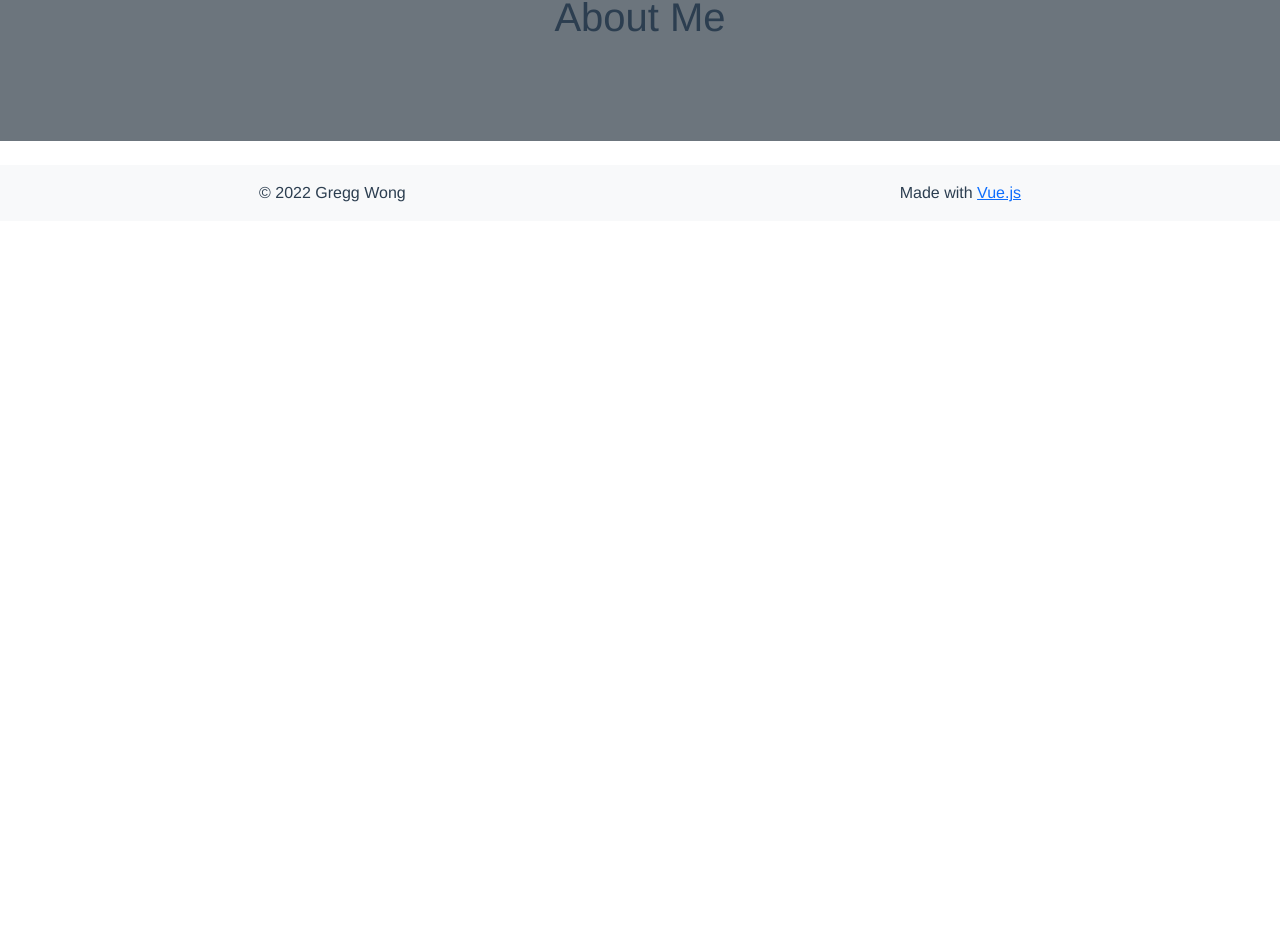
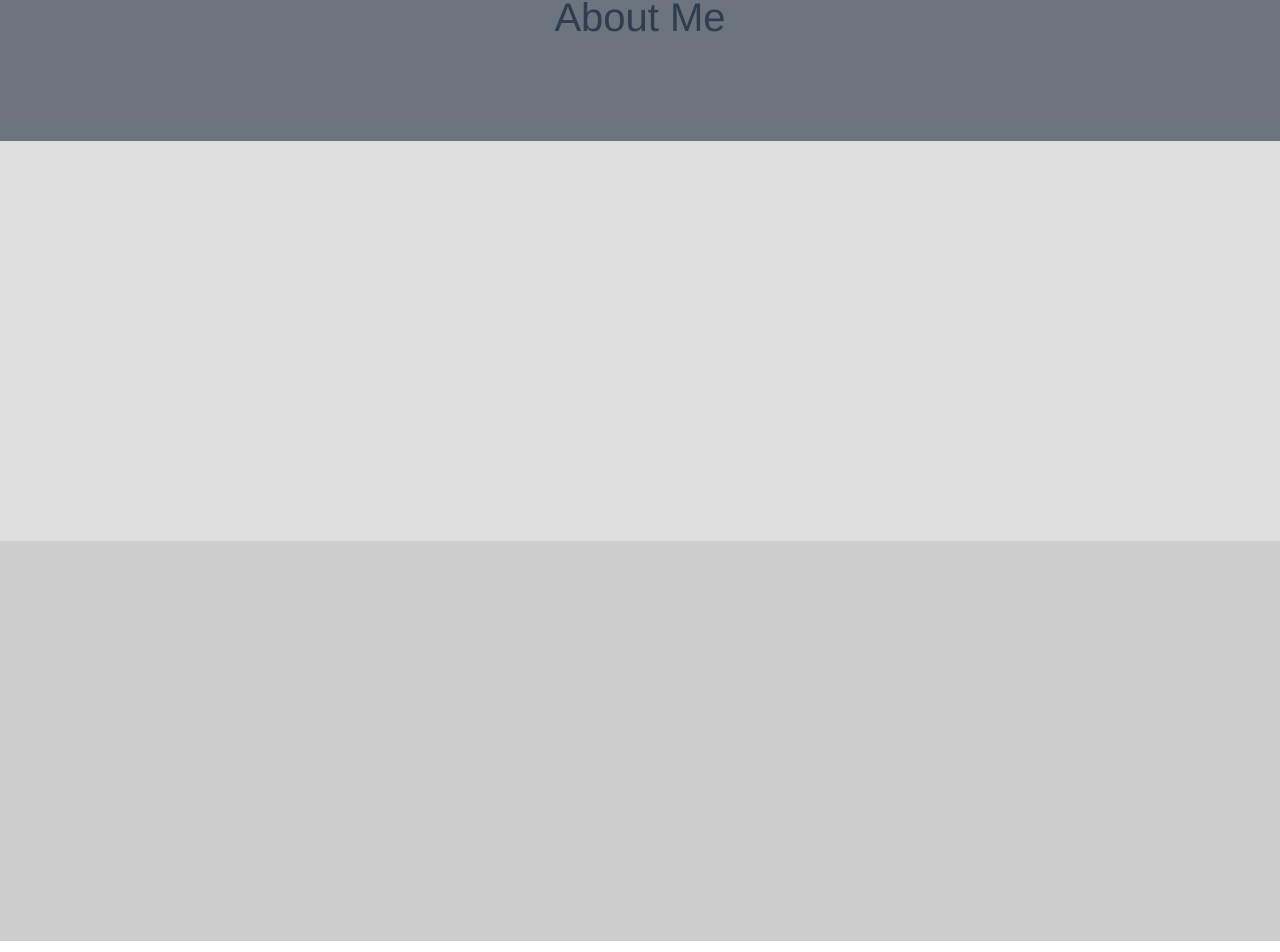
Before and after one commit to Jon-Mykal/personal-website, a Vue app: page /about in a window 1280 px wide. Shown: the part 157-1109 px from the top of the page. Before the commit the page ends 800 px from the top, so only its background shows below. Built offline with nearby package versions, Linux system fonts and the light colour scheme.

Commit message:
Add styling placeholder

```diff
--- a/src/views/AboutView.vue
+++ b/src/views/AboutView.vue
@@ -1,5 +1,25 @@
 <template>
   <div class="about">
     <Hero pageTitle="About Me"/>
+    <section class="bio"></section>
+    <section class="learning"></section>
   </div>
 </template>
+
+<script>
+export default {
+
+}
+</script>
+
+<style>
+.bio {
+  background: #dedede;
+  height: 25rem;
+}
+
+.learning {
+  background: #cdcdcd;
+  height: 25rem;
+}
+</style>
```
